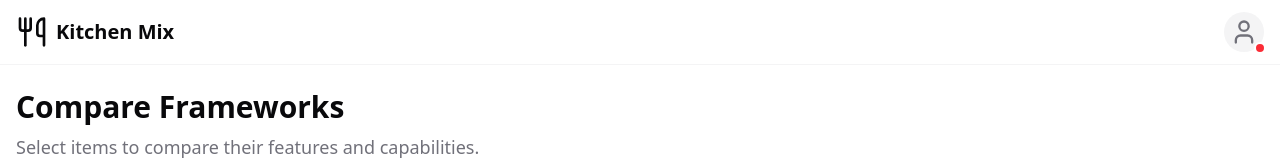
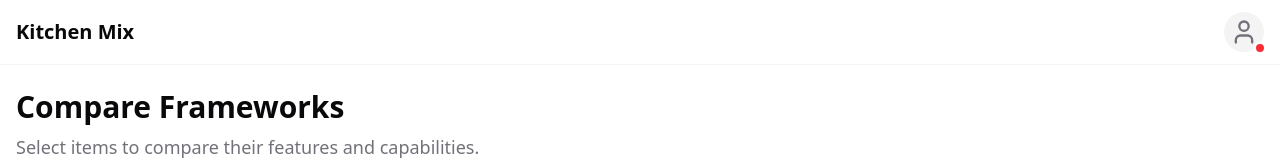
Before and after one commit to uncommonvision/kitchenmix, a React (Vite) app in the folder web/: page /home in a window 1280 px wide. Shown: the top 160 px of the page. Built offline with nearby package versions, Linux system fonts and the light colour scheme.

Commit message:
Remove kitchen mix icon from header (#29)
Co-authored-by: Obsv <obsv@example.com>

```diff
--- a/web/src/components/layout/Header/index.tsx
+++ b/web/src/components/layout/Header/index.tsx
@@ -1,4 +1,3 @@
-import { Utensils } from 'lucide-react'
 import UserMenu from '../../ui/UserMenu'
 import { useUserIdentity } from '@/hooks/useUserIdentity'
 import { useMessagingService } from '@/hooks/useMessagingService'
@@ -15,11 +14,8 @@ export default function Header() {
   return (
     <header className="sticky top-0 z-50 w-full border-b border-border/40 bg-background/95 backdrop-blur supports-[backdrop-filter]:bg-background/60">
       <div className="container mx-auto flex h-16 items-center justify-between px-4">
-        <div className="flex items-center space-x-4">
-          <div className="flex items-center space-x-2">
-            <Utensils className="h-8 w-8 text-foreground" />
-            <h1 className="text-xl font-bold text-foreground">Kitchen Mix</h1>
-          </div>
+        <div className="flex items-center">
+          <h1 className="text-xl font-bold text-foreground">Kitchen Mix</h1>
         </div>
 
         <div className="flex items-center space-x-1 sm:space-x-2">
```
